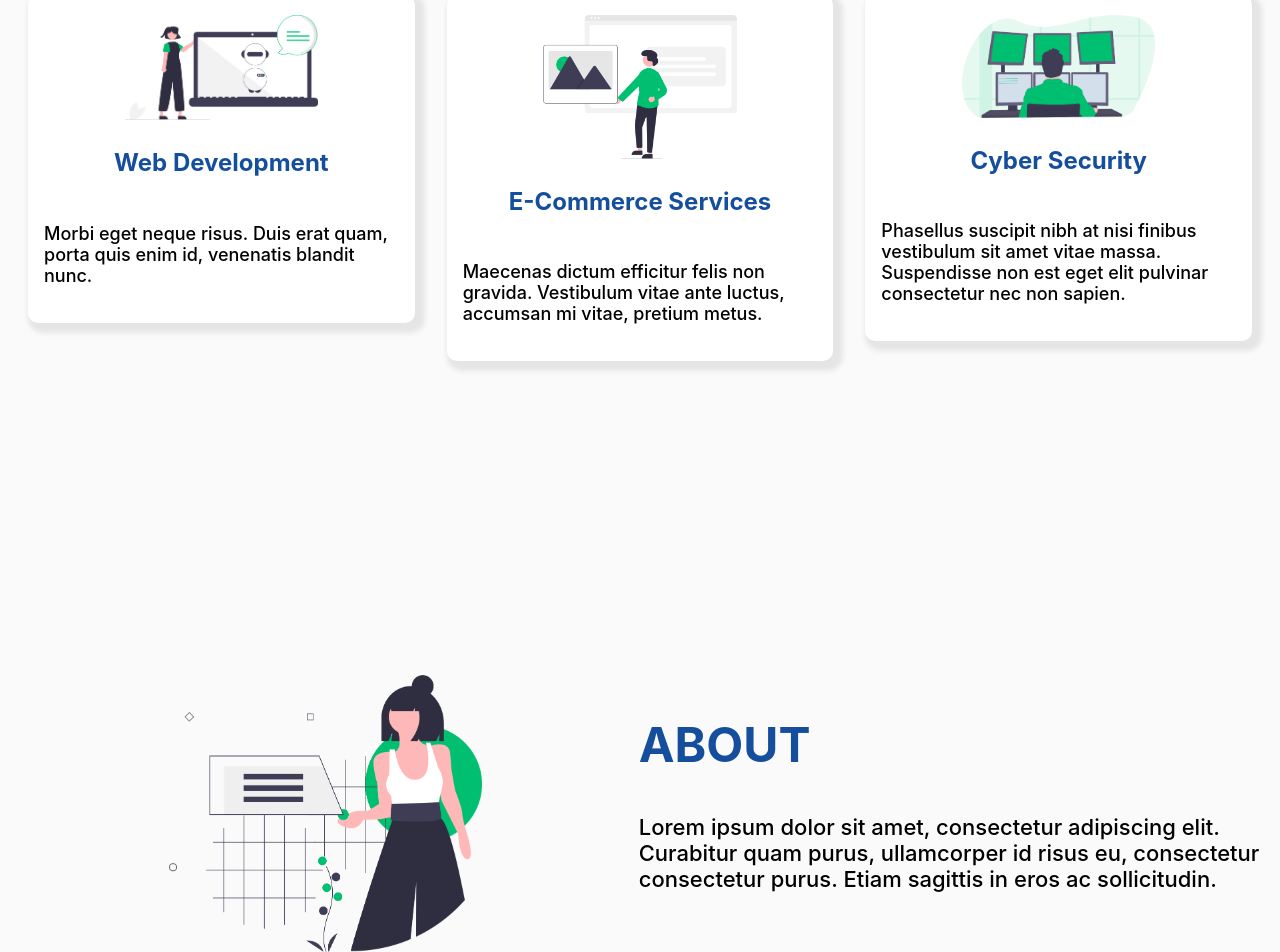
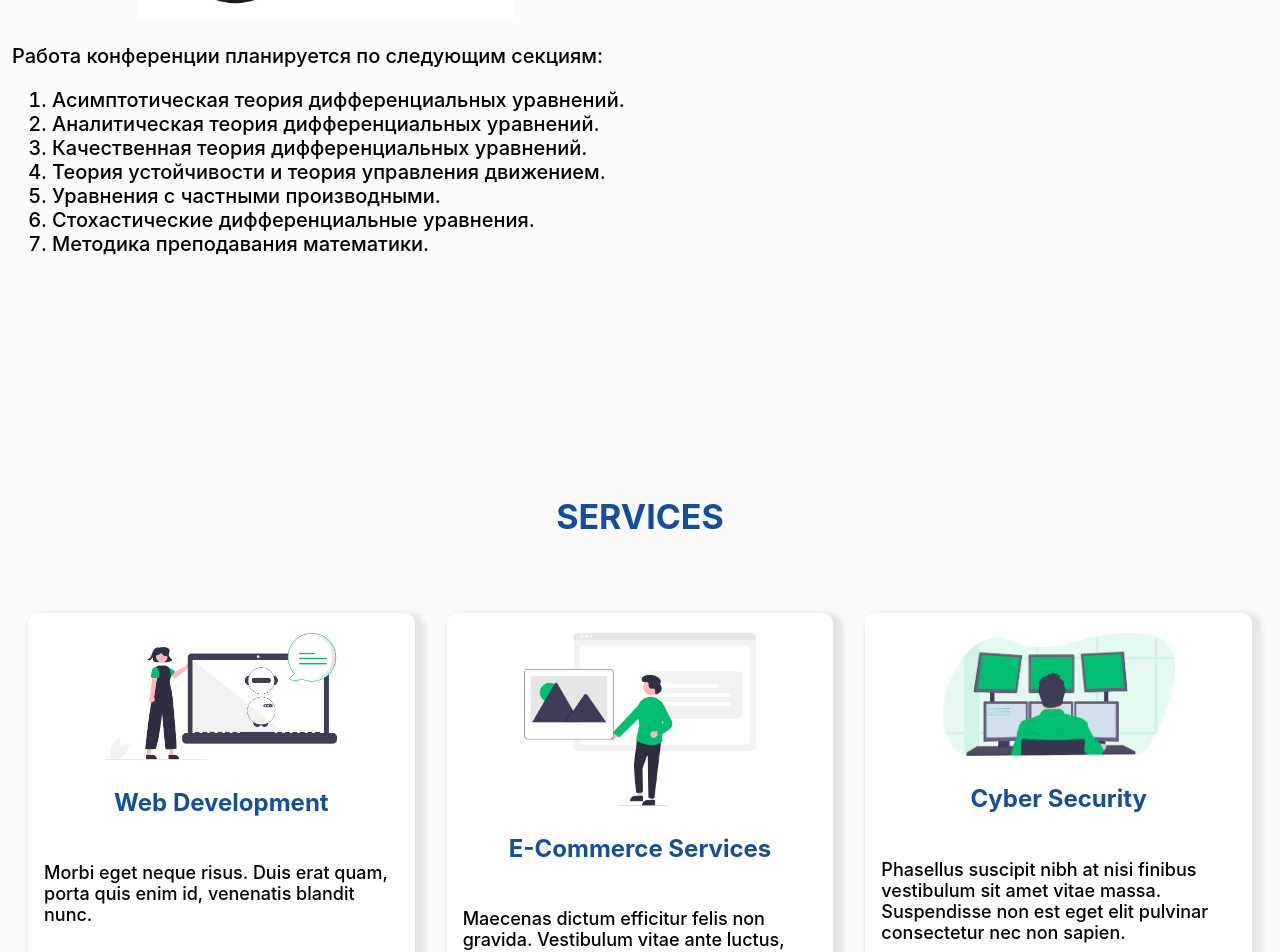
Before and after one commit to imconfde/8br, a React (Create React App) app: page / in a window 1280 px wide. Shown: the part 1040-1992 px from the top of the page. Built offline with nearby package versions, Linux system fonts and the light colour scheme.

Commit message:
add about info

```diff
--- a/src/components/About.js
+++ b/src/components/About.js
@@ -1,21 +1,34 @@
 function About() {
   return (
     <>
-      <div style={{marginTop:'15rem', width:'100%', height:'10px'}} className="about-scroll"></div>
+      <div style={{width:'100%'}} className="about-scroll"></div>
 
       <div className="container about">
         <div className="row">
           <div className="col-md-6 text-center">
-            <img alt="about" src={require('../img/img1.png')} className="img-fluid" />
+            <img alt="about" src={require('../img/ode-logo.jpg')} className="img-fluid" />
           </div>
           <div className="col-md-6">
-            <h2 className="main-title about-h2">ABOUT</h2>
+            <h2 className="main-title about-h2">О КОНФЕРЕНЦИИ</h2>
             <p className="main-p">
-              Lorem ipsum dolor sit amet, consectetur adipiscing elit. Curabitur
-              quam purus, ullamcorper id risus eu, consectetur consectetur
-              purus. Etiam sagittis in eros ac sollicitudin.
+              Со 2 по 5 декабря 2025 года в Белорусском государственном университете (БГУ) состоится
+              международная научная конференция «Восьмые Богдановские чтения по обыкновенным дифференциальным уравнениям».
             </p>
           </div>
+        </div>
+        <div>
+          <p className="main-p">
+            Работа конференции планируется по следующим секциям:
+          </p>
+          <ol className="main-p">
+            <li>Асимптотическая теория дифференциальных уравнений.</li>
+            <li>Аналитическая теория дифференциальных уравнений.</li>
+            <li>Качественная теория дифференциальных уравнений.</li>
+            <li>Теория устойчивости и теория управления движением.</li>
+            <li>Уравнения с частными производными.</li>
+            <li>Стохастические дифференциальные уравнения.</li>
+            <li>Методика преподавания математики.</li>
+          </ol>
         </div>
       </div>
     </>
--- a/src/components/Main.js
+++ b/src/components/Main.js
@@ -6,8 +6,8 @@ function Main() {
   return (
     <>
       <main>
+        <About />
         <Services />
-        <About />
         <Contact />
       </main>
     </>
--- a/src/index.css
+++ b/src/index.css
@@ -61,8 +61,8 @@ code {
 }
 
 .img-fluid {
-  max-width: 60%;
-  width: 50%;
+  max-width: 70%;
+  width: 60%;
 }
 
 .text-center {
@@ -249,17 +249,17 @@ header h2 {
 
 /* Main */
 .main-title {
-  font-size: 48px;
+  font-size: 34px;
   color: #144e9d;
 }
 
 .main-p {
-  font-size: 22px;
+  font-size: 20px;
   font-weight: 500;
 }
 
 main {
-  padding: 3rem 0;
+  padding: 2rem 0;
   background-color: #fafafa;
   width: 100%;
 }
@@ -610,11 +610,20 @@ ul li a {
     color: #fafafa;
     font-weight: 500;
   }
+  .row .bar {
+    margin: 0;
+  }
   .col-md-6 {
     width: 100%;
   }
   .row {
     display: inline-block;
+  }
+  .main-p {
+    font-size: 18px;
+  }
+  .img-fluid {
+    display: none;
   }
 }
 
```
Also changed, not shown: src/img/ode-logo.jpg (added).
